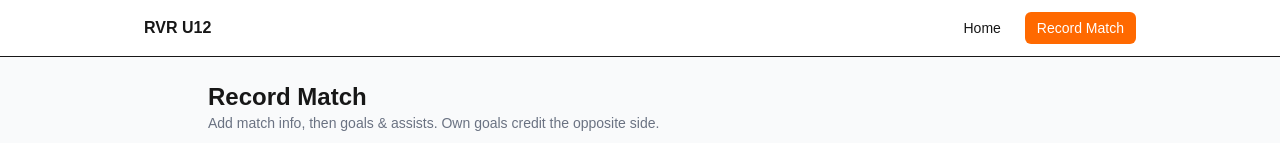
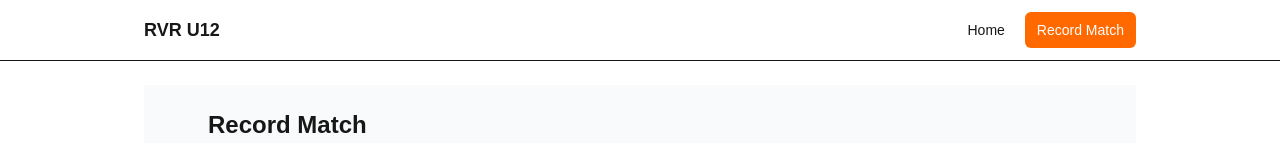
Before and after one commit to 1Zero9/rvr-u12-scorekeeper, a Next.js app in the folder rvr-u12/: page /record-match in a window 1280 px wide. Shown: the top 143 px of the page. Built offline with nearby package versions, Linux system fonts and the light colour scheme; no server answers; the database is empty.

Commit message:
feat(navbar): create NavBar component for navigation and replace header in layout

```diff
--- a/rvr-u12/src/app/layout.tsx
+++ b/rvr-u12/src/app/layout.tsx
@@ -1,5 +1,5 @@
 import "./globals.css";
-import Link from "next/link";
+import NavBar from "../components/NavBar";
 
 export const metadata = {
   title: "RVR U12 Scorekeeper",
@@ -9,26 +9,9 @@ export const metadata = {
 export default function RootLayout({ children }: { children: React.ReactNode }) {
   return (
     <html lang="en">
-      <body>
-        <header className="border-b bg-white">
-          <nav className="mx-auto flex max-w-5xl items-center justify-between px-4 py-3">
-            <Link href="/" className="font-semibold">
-              RVR U12
-            </Link>
-            <div className="flex gap-3">
-              <Link href="/" className="rounded-md px-3 py-1.5 text-sm hover:bg-gray-50">
-                Home
-              </Link>
-              <Link
-                href="/record-match"
-                className="rounded-md bg-orange-500 px-3 py-1.5 text-sm font-medium text-white hover:opacity-90"
-              >
-                Record Match
-              </Link>
-            </div>
-          </nav>
-        </header>
-        {children}
+      <body className="bg-gray-50">
+        <NavBar />
+        <main className="mx-auto max-w-5xl px-4 py-6">{children}</main>
       </body>
     </html>
   );
--- a/rvr-u12/src/app/page.tsx
+++ b/rvr-u12/src/app/page.tsx
@@ -1,8 +1,9 @@
 "use client";
 
-import { useEffect, useState, useMemo } from "react";
-import Link from "next/link";
+import { useEffect, useMemo, useState } from "react";
 import { supabase } from "../lib/supabaseClient";
+// …(rest of your Home code, but no page-level <header> with buttons)
+
 
 type RawMatch = {
   id: string;
@@ -90,7 +91,8 @@ export default function Home() {
     <main className="mx-auto max-w-4xl p-4 space-y-6">
       {/* Header */}
 <header className="flex items-center justify-between">
-  <h1 className="text-2xl font-semibold">RVR U12 Scorekeeper</h1>
+  <h1 className="mb-2 text-2xl font-semibold">RVR U12 Scorekeeper</h1>
+
   <nav className="flex items-center gap-3">
     <Link href="/" className="text-sm underline-offset-4 hover:underline">
       Home
--- /dev/null
+++ b/rvr-u12/src/components/navbar.tsx
@@ -0,0 +1,31 @@
+"use client";
+
+import Link from "next/link";
+import { usePathname } from "next/navigation";
+
+export default function NavBar() {
+  const pathname = usePathname();
+  const is = (p: string) => pathname === p;
+
+  return (
+    <header className="border-b bg-white/80 backdrop-blur">
+      <div className="mx-auto flex max-w-5xl items-center justify-between px-4 py-3">
+        <Link href="/" className="text-lg font-semibold">RVR U12</Link>
+        <nav className="flex items-center gap-2">
+          <Link
+            href="/"
+            className={`rounded-md px-3 py-2 text-sm ${is("/") ? "bg-gray-900 text-white" : "hover:bg-gray-100"}`}
+          >
+            Home
+          </Link>
+          <Link
+            href="/record-match"
+            className={`rounded-md px-3 py-2 text-sm ${is("/record-match") ? "bg-orange-500 text-white" : "bg-orange-500/90 text-white hover:opacity-90"}`}
+          >
+            Record Match
+          </Link>
+        </nav>
+      </div>
+    </header>
+  );
+}
```
